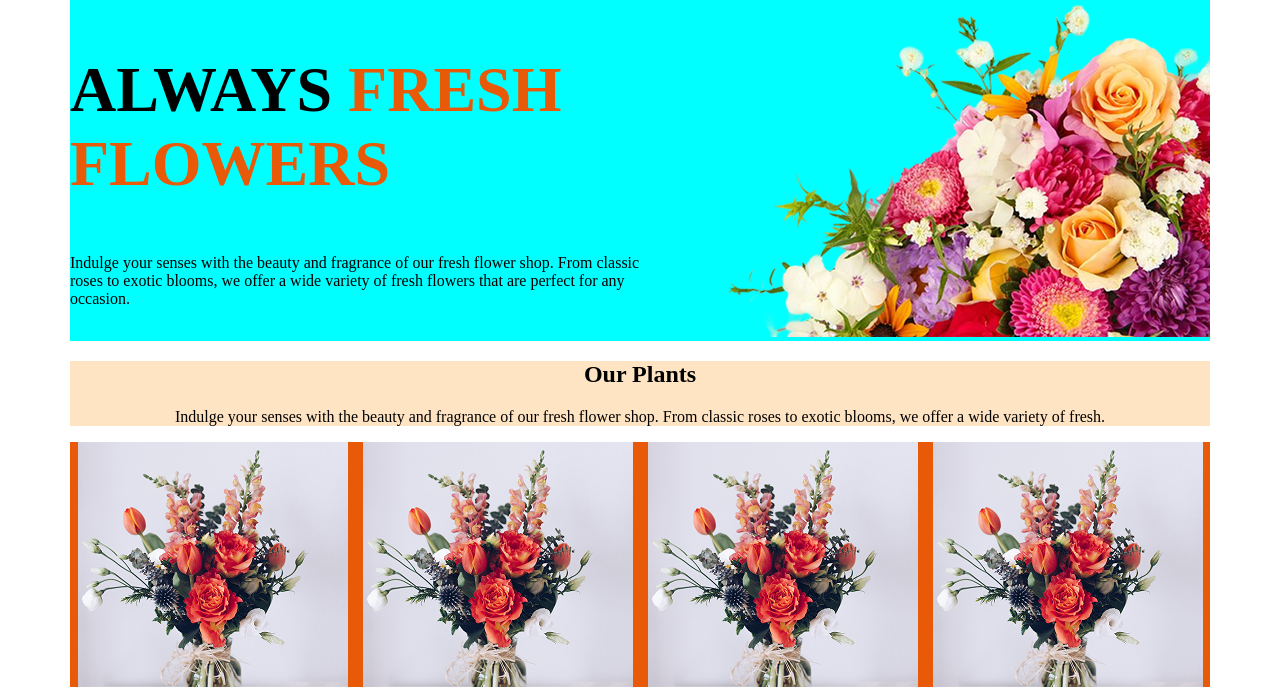
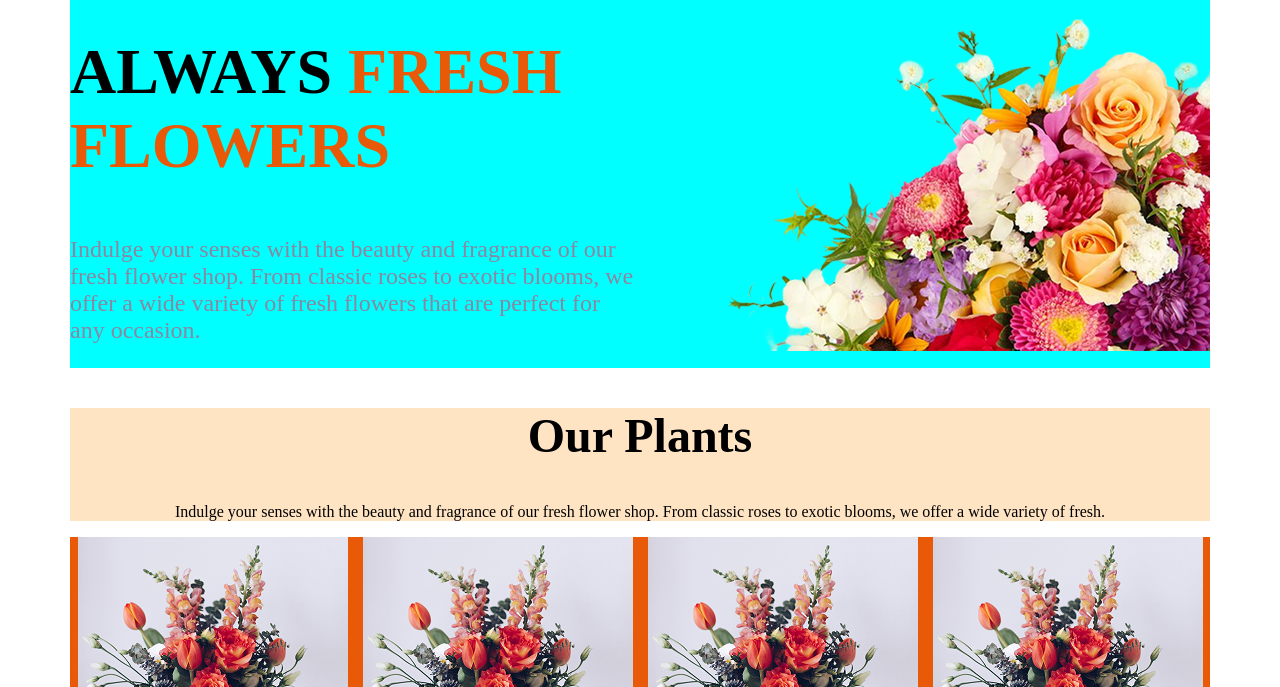
Before and after one commit to moin1993/assignment, a plain HTML site: page index.html in a window 1280 px wide. Shown: the part 113-800 px from the top of the page. Drawn offline with Linux system fonts and the light colour scheme.

Commit message:
banner done

```diff
--- a/index.html
+++ b/index.html
@@ -17,7 +17,7 @@
   <body>
     <header class="header-1">
       <div class="header-img">
-        <img src="B12A02-Responsive-Flowers-main/assets/logo.png" alt="" />
+        <img src="B12A02-Responsive-Flowers-main/assets/logo.png" alt="logo" />
       </div>
       <div class="header-list">
         <div style="color: #252432; font-weight: bolder">Home</div>
@@ -50,7 +50,7 @@
     </section>
     <section>
       <div class="plants">
-        <h1>Our Plants</h1>
+        <h1><span>Our</span> Plants</h1>
         <p>
           Indulge your senses with the beauty and fragrance of our fresh flower
           shop. From classic roses to exotic blooms, we offer a wide variety of
--- a/style.css
+++ b/style.css
@@ -30,8 +30,9 @@
 }
 
 .banner p {
-  color: #000000;
+  color: #8987a1;
   font-weight: 570px;
+  font-size: 1.5rem;
 }
 .fresh {
   color: #e95a08;
@@ -41,6 +42,10 @@
   max-width: 1140px;
   margin: 0 auto;
   background-color: bisque;
+}
+.plants h1 {
+  font-weight: 1140px;
+  font-size: 3rem;
 }
 .card {
   max-width: 1140px;
```
